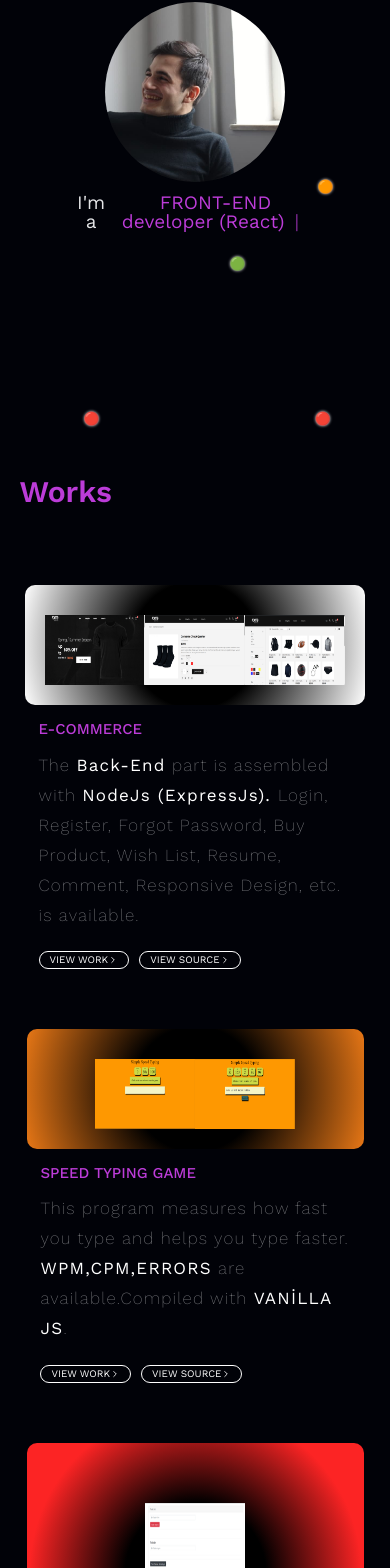
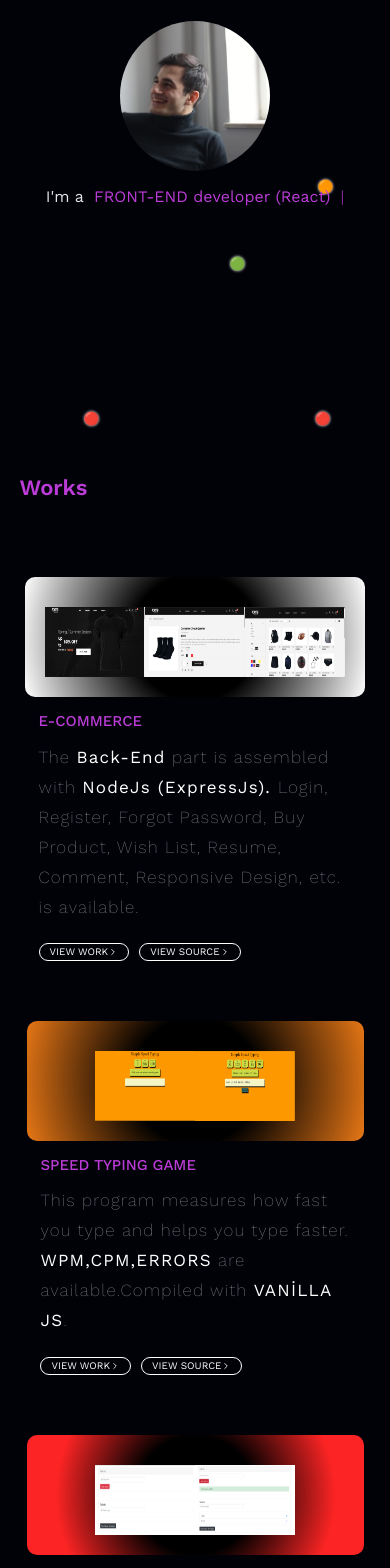
Before and after one commit to RzayevNicat/Porfolio, a React (Create React App) app in the folder prt/: page / in a window 390 px wide. Shown: the part 307-1875 px from the top of the page. Built offline with nearby package versions, Linux system fonts and the light colour scheme.

Commit message:
Add files via upload

```diff
--- a/prt/src/components/AboutMe/about.css
+++ b/prt/src/components/AboutMe/about.css
@@ -2,8 +2,8 @@
     display: flex;
     justify-content: center;
     align-items: center;
-    padding-top: 10%;
-    padding-bottom: 10%;
+    margin-top: 10%;
+    margin-bottom: 10%;
 }
 
 .about-description h3 {
@@ -69,3 +69,11 @@
         flex-direction: column;
     }
 }
+
+@media only screen and (max-width: 500px) {
+    .about {
+
+        margin-top: 30%;
+
+    }
+}
--- a/prt/src/components/Home/home.css
+++ b/prt/src/components/Home/home.css
@@ -18,7 +18,7 @@
 .home h1 {
     font-size: 32px;
     text-align: center;
-    padding: 3% 16%;
+    padding: 5% 0px;
     display: flex;
 }
 
@@ -27,23 +27,37 @@
     margin-left: 10px;
 }
 
-@media only screen and (max-width: 600px) {
+@media only screen and (max-width: 650px) {
     .home h1 {
-        font-size: 22px;
+        font-size: 26px;
+
+    }
+}
+
+@media only screen and (max-width: 560px) {
+    .home h1 {
+        font-size: 20px;
 
     }
 }
 
 @media only screen and (max-width: 425px) {
     .home h1 {
-        font-size: 19px;
+        font-size: 16px;
 
     }
 
     .home img {
-        width: 180px;
-        height: 180px;
+        width: 150px;
+        height: 150px;
         border-radius: 50%;
 
     }
 }
+
+@media only screen and (max-width: 350px) {
+    .home h1 {
+        font-size: 13px;
+
+    }
+}
--- a/prt/src/components/Works/works.css
+++ b/prt/src/components/Works/works.css
@@ -143,6 +143,13 @@
         flex-direction: column;
     }
 
+    .project2-imgs {
+        padding: 30px;
+        border-radius: 10px;
+        display: flex;
+        flex-direction: column;
+    }
+
     .project-imgs-2 {
         background: rgb(0, 0, 0);
         display: flex;
@@ -176,6 +183,13 @@
         border-radius: 10px;
         justify-content: center;
         align-items: center;
+    }
+
+    .project2-imgs {
+        padding: 20px;
+        border-radius: 10px;
+        display: flex;
+        flex-direction: column;
     }
 
     .view-source a {
@@ -243,6 +257,12 @@
         padding: 3px 10px;
 
     }
+
+    .works h4 {
+
+        font-size: 25px;
+
+    }
 }
 
 @media only screen and (max-width: 564px) {
@@ -269,6 +289,10 @@
 
     }
 
+    .project2-imgs {
+        flex-direction: row;
+    }
+
     .project-imgs-2 {
         flex-direction: row;
     }
@@ -284,4 +308,10 @@
         height: 70px;
         margin-top: 10px;
     }
+
+    .works h4 {
+
+        font-size: 22px;
+
+    }
 }
```
